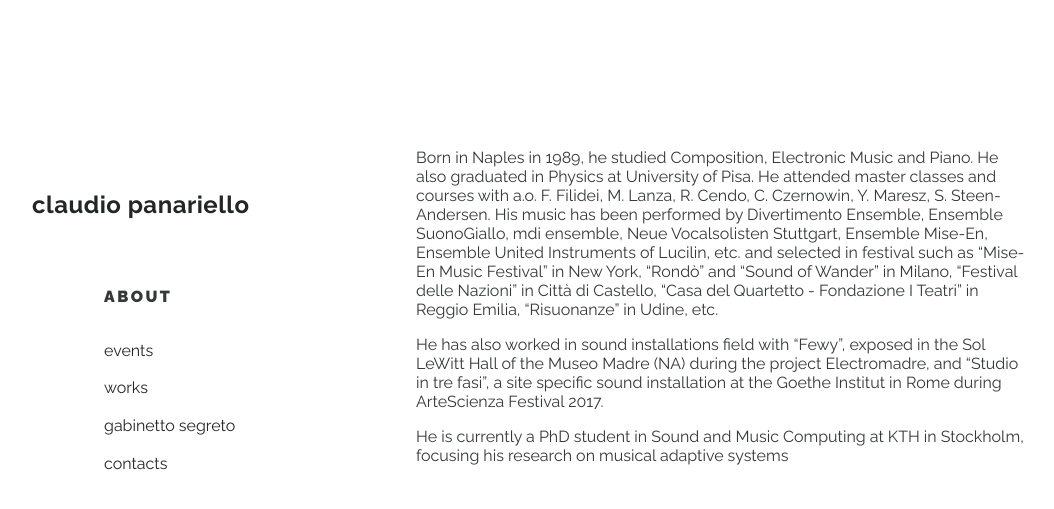
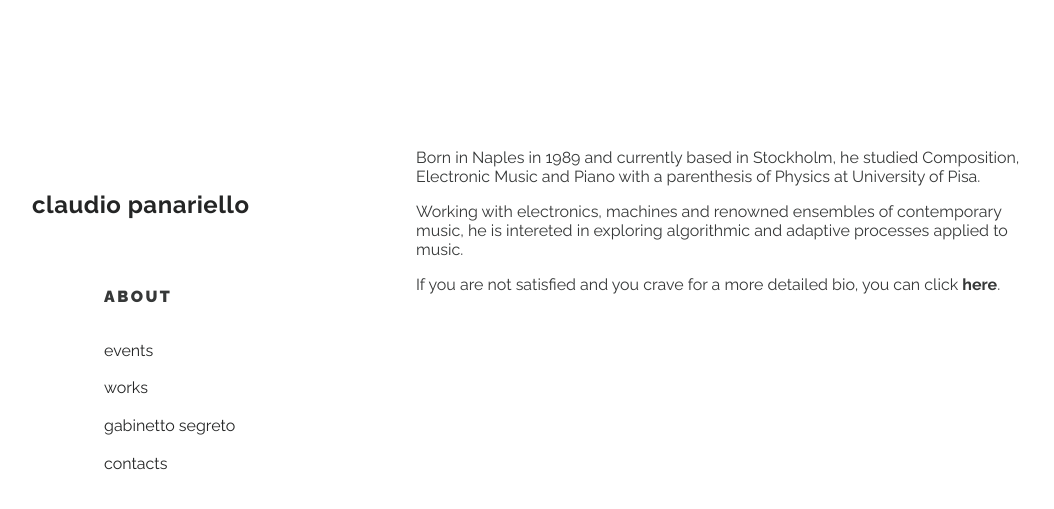
Before and after one commit to claudiopanariello/claudiopanariello.github.io, a Jekyll site: the page built from about.markdown, in a window 1280 px wide. Shown: the top 509 px of the page, without its empty margins (108-1162 px from the left). Built offline with Jekyll 4.4.1, drawn with Linux system fonts in a browser that asks for light colours.

Commit message:
improved work section

```diff
--- a/_layouts/post.html
+++ b/_layouts/post.html
@@ -8,7 +8,10 @@ layout: default
         <h1>{{ site.title | escape }}</h1>
       {% endif %}
     <div class="under under-small">
-      <p class="date"><time datetime="{{ page.date | date_to_xmlschema }}" itemprop="datePublished">{{ page.date | date: "%b %-d, %Y" }}</time></p>
+
+      <!--<p class="date"><time datetime="{{ page.date | date_to_xmlschema }}" itemprop="datePublished">{{ page.date | date: "%b %-d, %Y" }}</time></p>
+-->
+
         {% assign sorted_pages = site.pages | sort:"order" %}
 {% for post in sorted_pages %}
 {% if post.layout == "post" %}
--- a/about.markdown
+++ b/about.markdown
@@ -5,11 +5,25 @@ permalink: /about/
 published: true
 order: 1
 ---
-Born in Naples in 1989, he studied Composition, Electronic Music and Piano.
+
+Born in Naples in 1989 and currently based in Stockholm, he studied Composition, Electronic Music and Piano with a parenthesis of Physics at University of Pisa.
+
+Working with electronics, machines and renowned ensembles of contemporary music, he is intereted in exploring algorithmic and adaptive processes applied to music.
+
+<!--Born in Naples in 1989, he studied Composition, Electronic Music and Piano.
 He also graduated in Physics at University of Pisa.
+
+Working with electronics, machines and renowned ensembles of contemporary music, he explores algorithmic and adaptive processes applied to music.
+
 He attended master classes and courses with a.o. F. Filidei, M. Lanza, R. Cendo, C. Czernowin, Y. Maresz, S. Steen-Andersen.
 His music has been performed by Divertimento Ensemble, Ensemble SuonoGiallo, mdi ensemble, Neue Vocalsolisten Stuttgart, Ensemble Mise-En, Ensemble United Instruments of Lucilin, etc. and selected in festival such as “Mise-En Music Festival” in New York, “Rondò” and “Sound of Wander” in Milano, “Festival delle Nazioni” in Città di Castello, “Casa del Quartetto - Fondazione I Teatri” in Reggio Emilia, “Risuonanze” in Udine, etc.
 
-He has also worked in sound installations field with “Fewy”, exposed in the Sol LeWitt Hall of the Museo Madre (NA) during the project Electromadre, and “Studio in tre fasi”, a site specific sound installation at the Goethe Institut in Rome during ArteScienza Festival 2017.
+He has also worked in sound installations field with “Fewy”, exposed in the Sol LeWitt Hall of the Museo Madre (NA) during the project Electromadre, “Studio in tre fasi”, a site specific sound installation at the Goethe Institut in Rome during ArteScienza Festival 2017, and "A mic in a box" for Ars Cyber != Dystopian at Incó_ntemporanea Festival 2020.
 
 He is currently a PhD student in Sound and Music Computing at KTH in Stockholm, focusing his research on musical adaptive systems
+
+-->
+
+If you are not satisfied and you crave for a more detailed bio, you can click [**here**][click].
+
+[click]: /assets/Panariello_CV_ENG.pdf
--- a/works/_posts/2020-10-07-AMIAB.markdown
+++ b/works/_posts/2020-10-07-AMIAB.markdown
@@ -12,9 +12,13 @@ category: "sound installation"
 
 A real physical space, the wine cellar of Villa Ghizzoni Nasalli in Piacenza (Italy). A specific space closed to the public and inaccessible except than virtually.
 
-The audience is invited to virtually join the room through a specifically designed websitte, pressing the record button and sending through your device's microphone 30 seconds (maximum) of audio into the cellar: you can speak, sing, play an instrument, scream or even remain silent, thus sending the background sound of the environment you are inhabiting now.
+The audience is invited to virtually join the room through a specifically designed website, pressing the record button and sending through your device's microphone 30 seconds (maximum) of audio into the cellar: you can speak, sing, play an instrument, scream or even remain silent, thus sending the background sound of the environment you are inhabiting now.
 
 All the traces of virtual passages will be played in the cellar and will interact live with all the elements present in there and with its acoustic footprint, as well as with all the traces of the other virtual visitors.
 A camera pointed at that real yet segregated space makes everything that happens in there accessible outside.
 
+"A mic in a box" was part of the project *Ars Cyber != Dystopian* with Luca Guidarini and [**Alessandro Perini**][perini] and presented at Incó_ntemporanea Festival 2020.
+
 <img src='/assets/AMIAB.JPG' width='600' height='450'>
+
+[perini]: https://alessandroperini.com/
--- a/wunderkammer.markdown
+++ b/wunderkammer.markdown
@@ -5,6 +5,4 @@ permalink: /gabinetto-segreto/
 published: true
 order: 4
 ---
-<img src='/assets/hero.jpg' width='661' height='949'>
-
-This will be the space for some **WUNDERBARE** content
+<img src='/assets/hero copia.jpg' width='661' height='949'>
```
Also changed, not shown: assets/hero copia.jpg (added), 2 other files.
